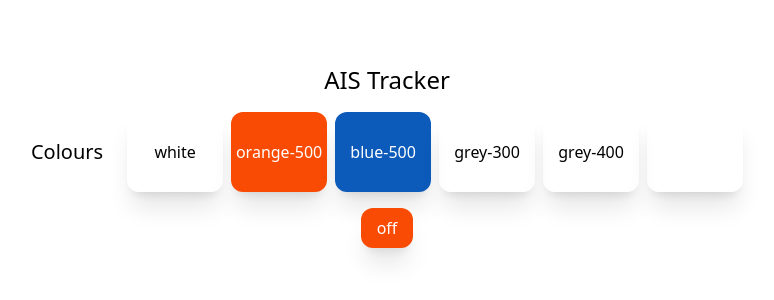
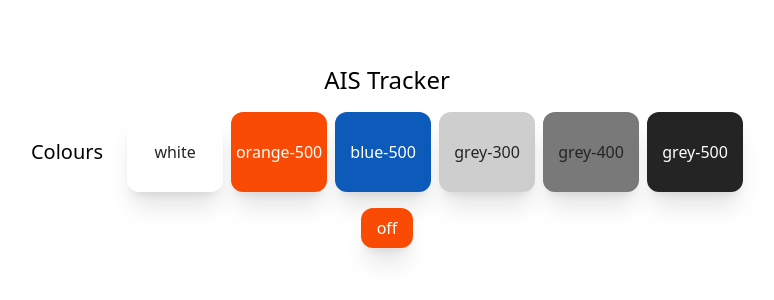
Before and after one commit to richardIambert/ais-tracker, a React (Vite) app: page / in a window 1280 px wide. Shown: the part 244-544 px from the top of the page, without its empty margins (253-1027 px from the left). Built offline with nearby package versions, Linux system fonts and the light colour scheme.

Commit message:
Fix tailwindcss interpolated classnames

```diff
--- a/src/App.jsx
+++ b/src/App.jsx
@@ -4,12 +4,12 @@ const App = () => {
   const { state, dispatch } = useAppContext();
 
   const customColours = [
-    { background: 'white', text: 'grey-500' },
-    { background: 'orange-500', text: 'white' },
-    { background: 'blue-500', text: 'white' },
-    { background: 'grey-300', text: 'grey-500' },
-    { background: 'grey-400', text: 'grey-500' },
-    { background: 'grey-500', text: 'white' },
+    { colour: 'white', background: 'bg-white', text: 'text-grey-500' },
+    { colour: 'orange-500', background: 'bg-orange-500', text: 'text-white' },
+    { colour: 'blue-500', background: 'bg-blue-500', text: 'text-white' },
+    { colour: 'grey-300', background: 'bg-grey-300', text: 'text-grey-500' },
+    { colour: 'grey-400', background: 'bg-grey-400', text: 'text-grey-500' },
+    { colour: 'grey-500', background: 'bg-grey-500', text: 'text-white' },
   ];
 
   return (
@@ -17,12 +17,12 @@ const App = () => {
       <h1 className="text-2xl">AIS Tracker</h1>
       <div className="flex gap-2 items-center">
         <h2 className="text-xl me-4">Colours</h2>
-        {customColours.map(({ background, text }) => (
+        {customColours.map(({ colour, background, text }) => (
           <span
-            key={background}
-            className={`w-24 h-20 flex items-center justify-center shadow-xl rounded-xl bg-${background} text-${text}`}
+            key={colour}
+            className={`w-24 h-20 flex items-center justify-center shadow-xl rounded-xl ${background} ${text}`}
           >
-            {background}
+            {colour}
           </span>
         ))}
       </div>
```
